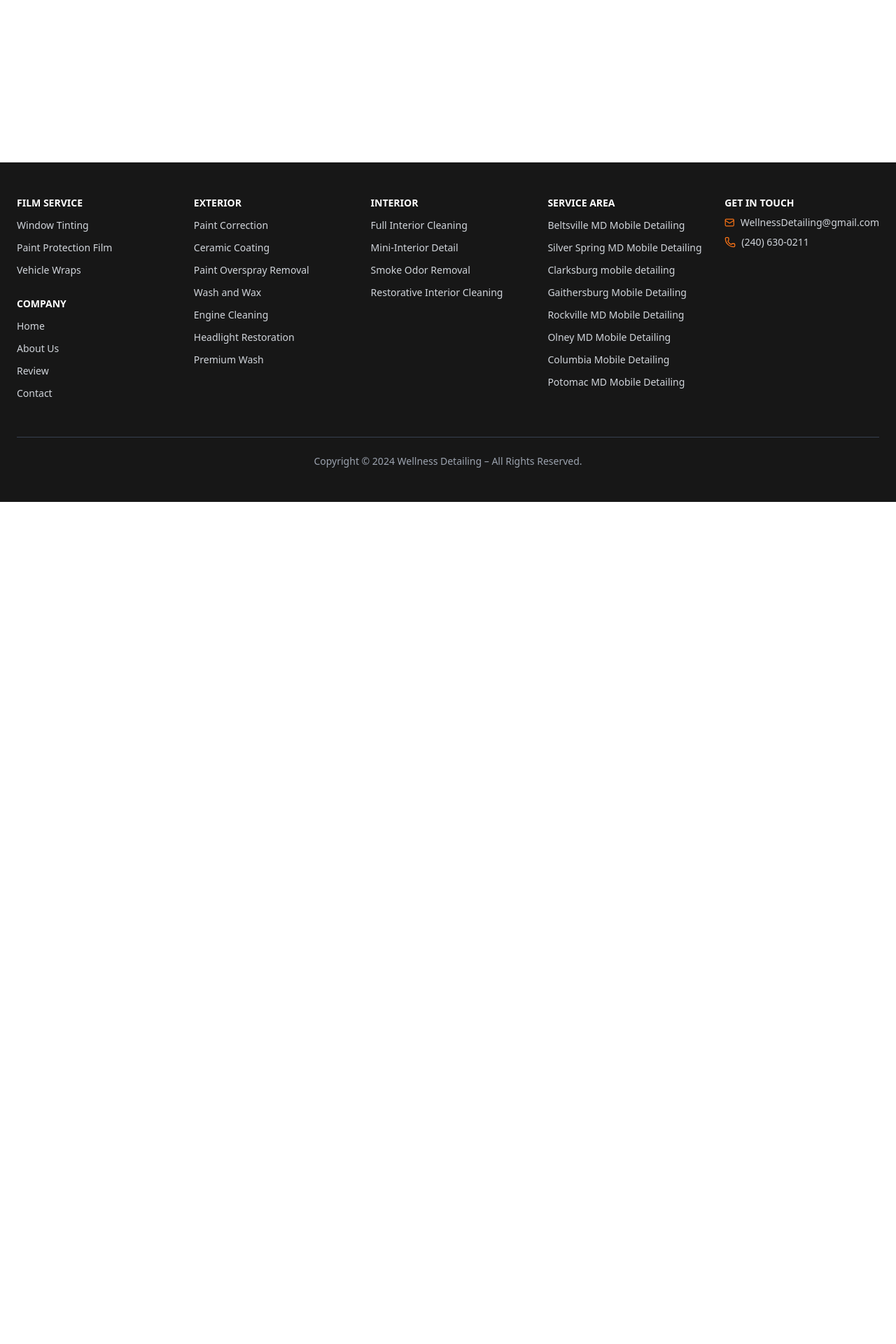
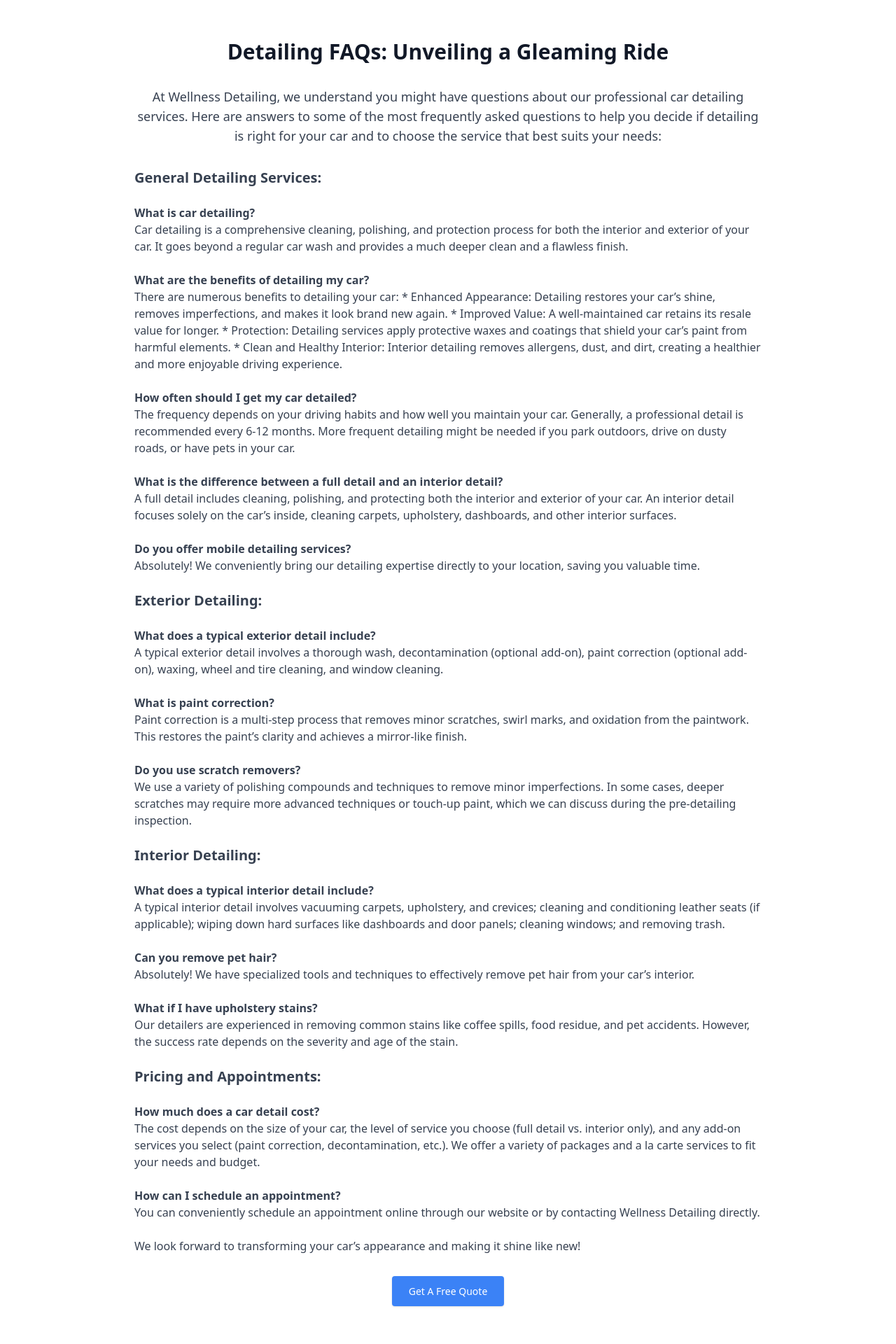
Before and after one commit to RJK3vin/car-wash-frontend, a React (Vite) app: page /detailingfaqs in a window 1280 px wide. Shown: the part 640-2560 px from the top of the page at 70% size. Before the commit the page ends 1357 px from the top, so only its background shows below. Built offline with nearby package versions, Linux system fonts and the light colour scheme.

Commit message:
finished detailing faq page

```diff
--- a/src/AboutUs/DetailingFAQs.tsx
+++ b/src/AboutUs/DetailingFAQs.tsx
@@ -1,7 +1,113 @@
+import GalleryHero from "../components/GalleryHero"
+import QuoteForm from "../components/QuoteForm"
+import { Link } from "react-router-dom"
+
 export default function DetailingFAQs() {
     return (
         <>
-            <h1>Detailing FAQs</h1>
+            <GalleryHero header="Detailing FAQ" button="Get A Free Quote" url="https://placehold.co/1920x1080" loc="contact" />
+
+            <section className="w-full bg-white py-16 px-4 md:px-8 lg:px-20">
+                <div className="max-w-4xl mx-auto">
+                    <h2 className="text-3xl font-bold text-gray-900 text-center mb-8">
+                        Detailing FAQs: Unveiling a Gleaming Ride
+                    </h2>
+                    <p className="text-gray-700 mb-8 text-lg text-center">
+                        At Wellness Detailing, we understand you might have questions about our professional car detailing services.
+                        Here are answers to some of the most frequently asked questions to help you decide if detailing is right for
+                        your car and to choose the service that best suits your needs:
+                    </p>
+
+                    <div className="space-y-6 text-gray-700 text-base">
+
+                        <h3 className="text-xl font-semibold mt-8">General Detailing Services:</h3>
+
+                        <div>
+                            <p><strong>What is car detailing?</strong></p>
+                            <p>Car detailing is a comprehensive cleaning, polishing, and protection process for both the interior and exterior of your car. It goes beyond a regular car wash and provides a much deeper clean and a flawless finish.</p>
+                        </div>
+
+                        <div>
+                            <p><strong>What are the benefits of detailing my car?</strong></p>
+                            <p>There are numerous benefits to detailing your car: * Enhanced Appearance: Detailing restores your car’s shine, removes imperfections, and makes it look brand new again. * Improved Value: A well-maintained car retains its resale value for longer. * Protection: Detailing services apply protective waxes and coatings that shield your car’s paint from harmful elements. * Clean and Healthy Interior: Interior detailing removes allergens, dust, and dirt, creating a healthier and more enjoyable driving experience.</p>
+                        </div>
+
+                        <div>
+                            <p><strong>How often should I get my car detailed?</strong></p>
+                            <p>The frequency depends on your driving habits and how well you maintain your car. Generally, a professional detail is recommended every 6-12 months. More frequent detailing might be needed if you park outdoors, drive on dusty roads, or have pets in your car.</p>
+                        </div>
+
+                        <div>
+                            <p><strong>What is the difference between a full detail and an interior detail?</strong></p>
+                            <p>A full detail includes cleaning, polishing, and protecting both the interior and exterior of your car. An interior detail focuses solely on the car’s inside, cleaning carpets, upholstery, dashboards, and other interior surfaces.</p>
+                        </div>
+
+                        <div>
+                            <p><strong>Do you offer mobile detailing services?</strong></p>
+                            <p>Absolutely! We conveniently bring our detailing expertise directly to your location, saving you valuable time.</p>
+                        </div>
+
+                        <h3 className="text-xl font-semibold mt-8">Exterior Detailing:</h3>
+
+                        <div>
+                            <p><strong>What does a typical exterior detail include?</strong></p>
+                            <p>A typical exterior detail involves a thorough wash, decontamination (optional add-on), paint correction (optional add-on), waxing, wheel and tire cleaning, and window cleaning.</p>
+                        </div>
+
+                        <div>
+                            <p><strong>What is paint correction?</strong></p>
+                            <p>Paint correction is a multi-step process that removes minor scratches, swirl marks, and oxidation from the paintwork. This restores the paint’s clarity and achieves a mirror-like finish.</p>
+                        </div>
+
+                        <div>
+                            <p><strong>Do you use scratch removers?</strong></p>
+                            <p>We use a variety of polishing compounds and techniques to remove minor imperfections. In some cases, deeper scratches may require more advanced techniques or touch-up paint, which we can discuss during the pre-detailing inspection.</p>
+                        </div>
+
+                        <h3 className="text-xl font-semibold mt-8">Interior Detailing:</h3>
+
+                        <div>
+                            <p><strong>What does a typical interior detail include?</strong></p>
+                            <p>A typical interior detail involves vacuuming carpets, upholstery, and crevices; cleaning and conditioning leather seats (if applicable); wiping down hard surfaces like dashboards and door panels; cleaning windows; and removing trash.</p>
+                        </div>
+
+                        <div>
+                            <p><strong>Can you remove pet hair?</strong></p>
+                            <p>Absolutely! We have specialized tools and techniques to effectively remove pet hair from your car’s interior.</p>
+                        </div>
+
+                        <div>
+                            <p><strong>What if I have upholstery stains?</strong></p>
+                            <p>Our detailers are experienced in removing common stains like coffee spills, food residue, and pet accidents. However, the success rate depends on the severity and age of the stain.</p>
+                        </div>
+
+                        <h3 className="text-xl font-semibold mt-8">Pricing and Appointments:</h3>
+
+                        <div>
+                            <p><strong>How much does a car detail cost?</strong></p>
+                            <p>The cost depends on the size of your car, the level of service you choose (full detail vs. interior only), and any add-on services you select (paint correction, decontamination, etc.). We offer a variety of packages and a la carte services to fit your needs and budget.</p>
+                        </div>
+
+                        <div>
+                            <p><strong>How can I schedule an appointment?</strong></p>
+                            <p>You can conveniently schedule an appointment online through our website or by contacting Wellness Detailing directly.</p>
+                        </div>
+                        <div>
+                            <p>We look forward to transforming your car’s appearance and making it shine like new!</p>
+                        </div>
+                    </div>
+
+                    <div className="text-center mt-10">
+                        <Link
+                            to="/contact"
+                            className="bg-blue-500 hover:bg-blue-600 text-white text-sm font-medium px-6 py-3 rounded shadow "
+                        >
+                            Get A Free Quote
+                        </Link>
+                    </div>
+                </div>
+            </section>
+            <QuoteForm />
         </>
     )
 }
```
